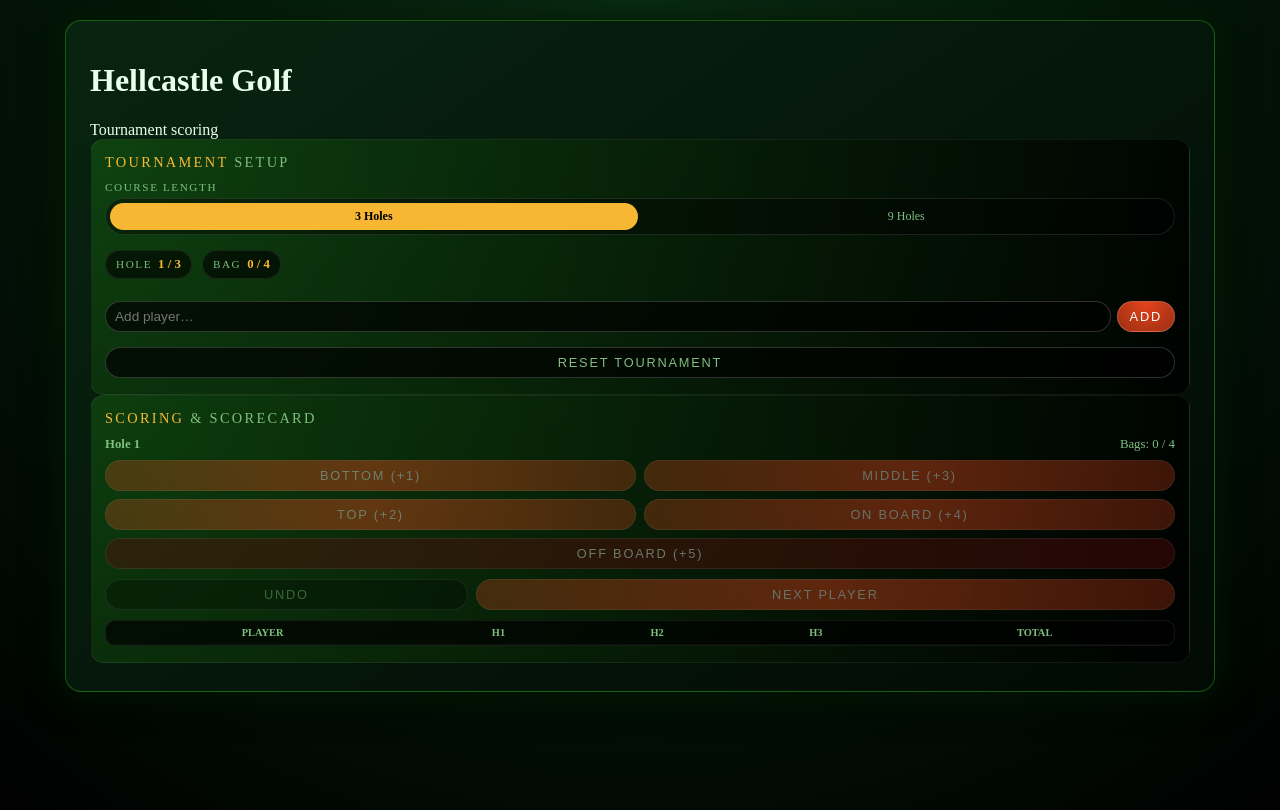
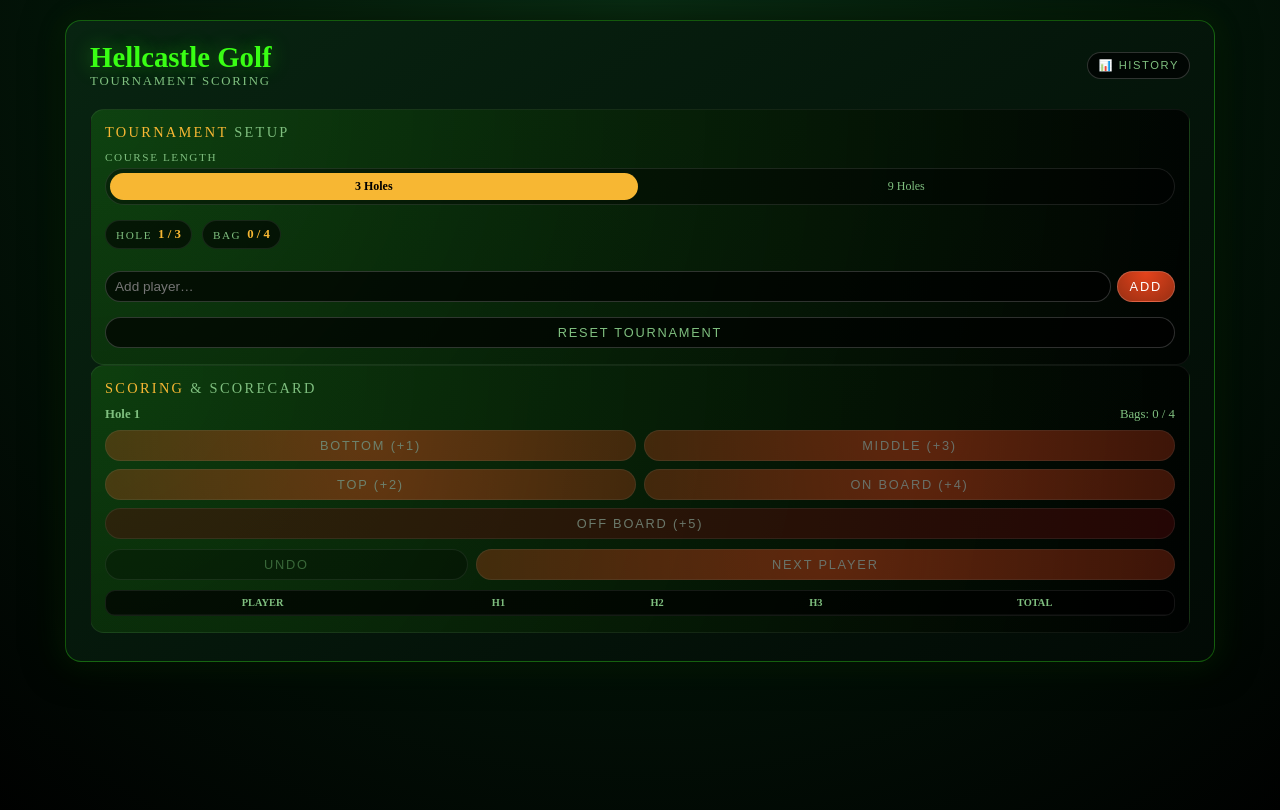
Before and after one commit to Herbenero/HellcastleGolf, a plain HTML site: page index.html in a window 1280 px wide. Drawn offline with Linux system fonts and the light colour scheme.

Commit message:
Integrate database into main game and add history link

```diff
--- a/index.html
+++ b/index.html
@@ -267,10 +267,42 @@
       font-size: 0.9rem;
     }
 
+    header {
+      display: flex;
+      justify-content: space-between;
+      align-items: center;
+      margin-bottom: 20px;
+    }
+
+    .title-block h1 {
+      margin: 0;
+      font-size: 1.8rem;
+      color: var(--accent);
+      text-shadow: 0 0 20px rgba(57, 255, 20, 0.4);
+    }
+
+    .subtitle {
+      font-size: 0.8rem;
+      color: var(--muted);
+      text-transform: uppercase;
+      letter-spacing: 0.14em;
+    }
+
+    .header-buttons {
+      display: flex;
+      gap: 6px;
+    }
+
+    .header-buttons button {
+      padding: 6px 10px;
+      font-size: 0.7rem;
+    }
+
     @media (max-width: 600px) {
         .app { padding: 15px; }
         h1 { font-size: 1.4rem; }
         .scorecard-table-wrapper { max-height: 200px; }
+        header { flex-direction: column; gap: 10px; }
     }
   </style>
 </head>
@@ -284,6 +316,9 @@
       <div class="title-block">
         <h1>Hellcastle Golf</h1>
         <div class="subtitle">Tournament scoring</div>
+      </div>
+      <div class="header-buttons">
+        <a href="history.html" target="_blank"><button class="secondary">📊 History</button></a>
       </div>
     </header>
 
@@ -362,11 +397,13 @@
     </div>
   </div>
 
+  <script src="db.js"></script>
   <script>
     // --- STATE ---
     let totalHoles = 3;
     const BAGS_PER_HOLE = 4;
     const STORAGE_KEY = "hellcastle_golf_v2";
+    const GAME_START_TIME = Date.now();
 
     let players = [];
     let currentHole = 0;
@@ -483,6 +520,24 @@
       saveState();
     }
 
+    // Save game to database when tournament finishes
+    async function saveGameToDatabase() {
+      if (!golfDB || players.length === 0) return;
+
+      try {
+        const gameData = {
+          totalHoles,
+          players,
+          winner: [...players].sort((a, b) => a.total - b.total)[0],
+          duration: Math.floor((Date.now() - GAME_START_TIME) / 1000)
+        };
+        await golfDB.saveGame(gameData);
+        console.log('Game saved to database');
+      } catch (err) {
+        console.error('Failed to save game:', err);
+      }
+    }
+
     // --- EVENTS ---
     holeOpts.forEach(opt => {
         opt.addEventListener("click", () => {
@@ -528,6 +583,7 @@
         setTimeout(() => nextHoleOverlayEl.classList.remove("show"), 900);
       } else {
         tournamentFinished = true;
+        saveGameToDatabase();
       }
       renderAll();
     });
```
